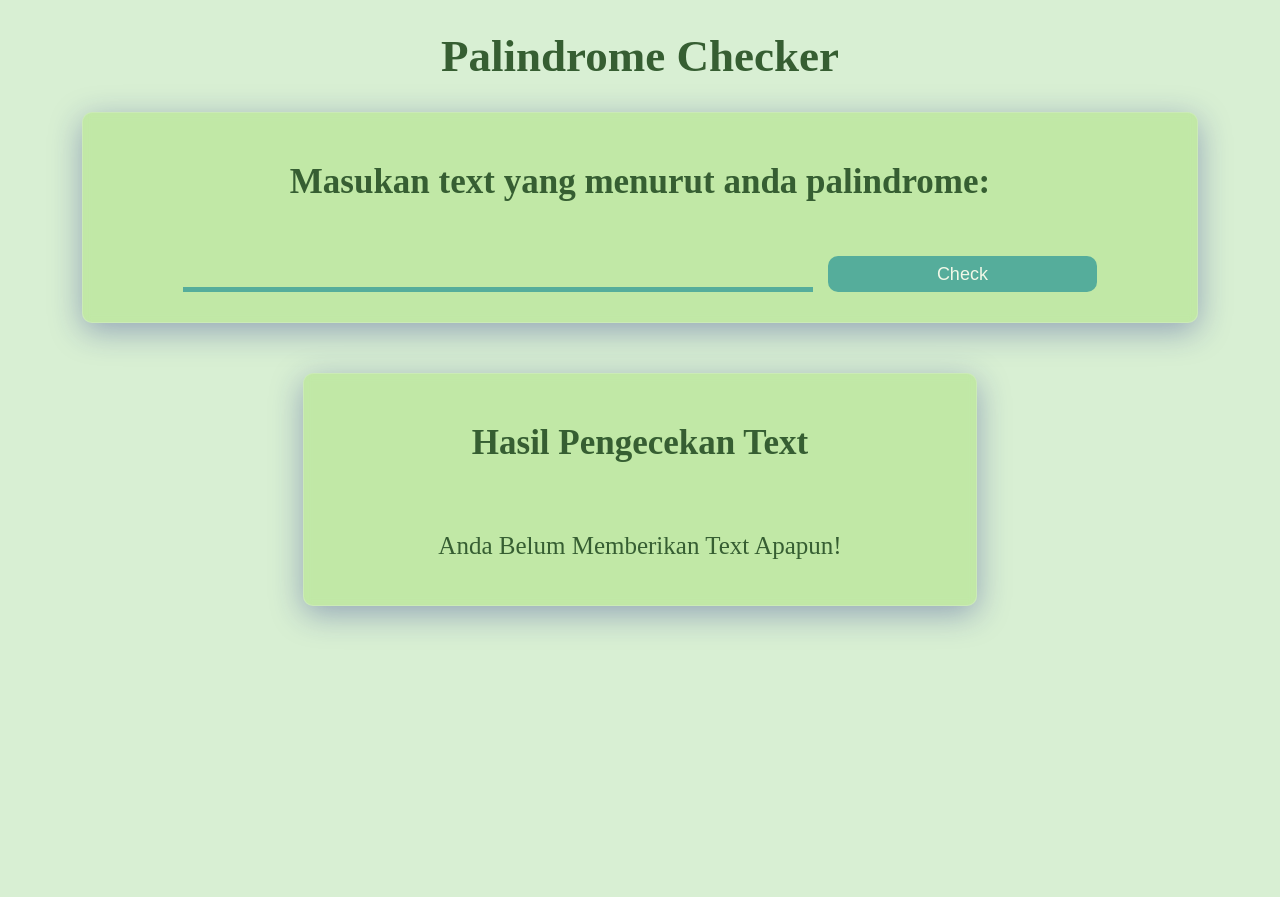
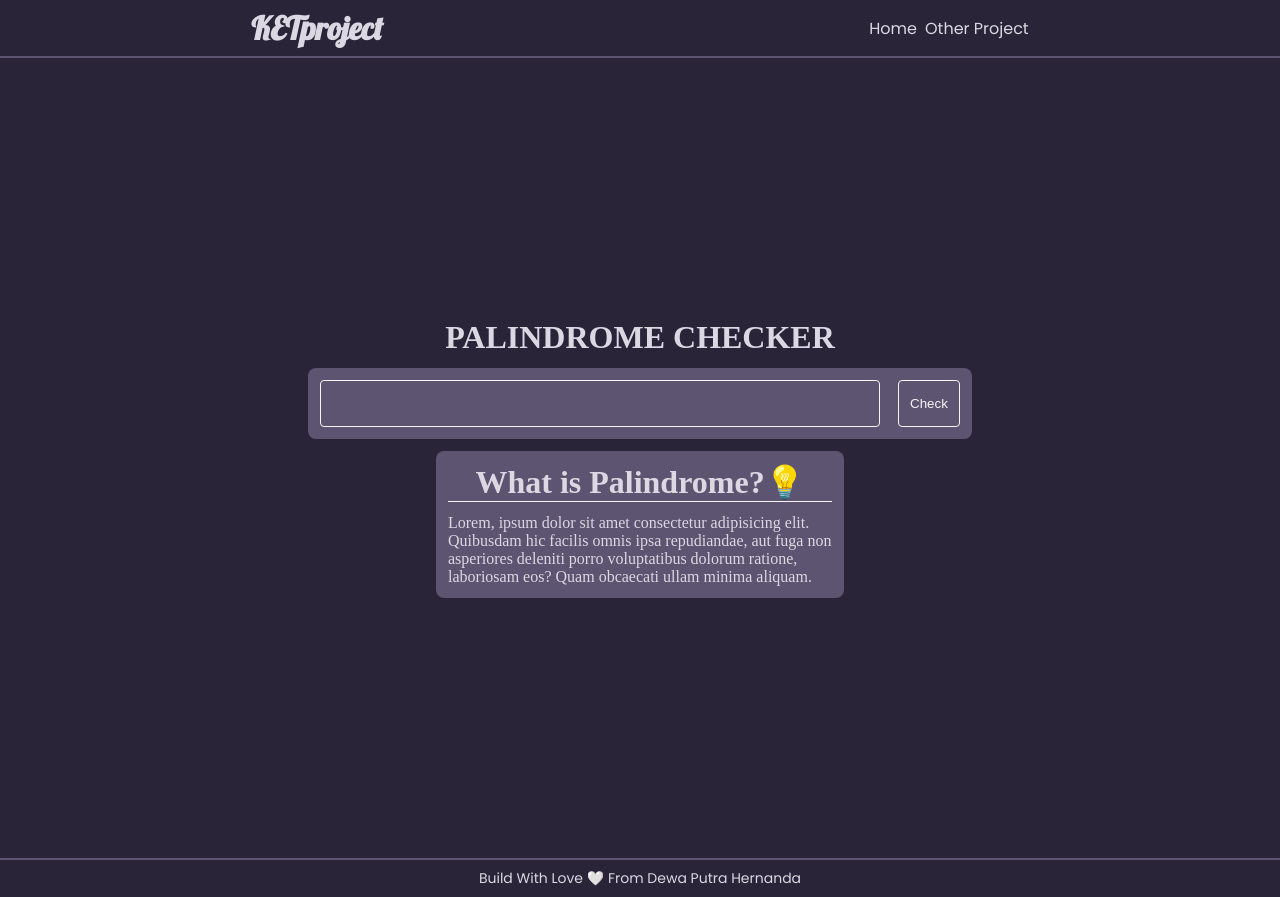
Before and after one commit to dewa-nanda/Palindrome-Checker, a plain HTML site: page index.html in a window 1280 px wide. Before the commit the page ends 800 px from the top, so only its background shows below. Drawn offline with Linux system fonts and the light colour scheme.

Commit message:
update style

```diff
--- a/index.html
+++ b/index.html
@@ -4,10 +4,56 @@
   <head>
     <link rel="stylesheet" href="styles.css">
     <script src="scripts.js"></script>
+
+    <link rel="preconnect" href="https://fonts.googleapis.com">
+    <link rel="preconnect" href="https://fonts.gstatic.com" crossorigin>
+    <link href="https://fonts.googleapis.com/css2?family=Poppins:ital,wght@0,100;0,200;0,300;0,400;0,500;0,600;0,700;0,800;0,900;1,100;1,200;1,300;1,400;1,500;1,600;1,700;1,800;1,900&display=swap" rel="stylesheet">
+    <link rel="preconnect" href="https://fonts.googleapis.com">
+    <link rel="preconnect" href="https://fonts.gstatic.com" crossorigin>
+    <link href="https://fonts.googleapis.com/css2?family=Lobster&family=Poppins:ital,wght@0,100;0,200;0,300;0,400;0,500;0,600;0,700;0,800;0,900;1,100;1,200;1,300;1,400;1,500;1,600;1,700;1,800;1,900&display=swap" rel="stylesheet">
+    <link rel="preconnect" href="https://fonts.googleapis.com">
+    <link rel="preconnect" href="https://fonts.gstatic.com" crossorigin>
+    <link href="https://fonts.googleapis.com/css2?family=Assistant:wght@200..800&family=Lobster&family=Lobster+Two:ital,wght@0,400;0,700;1,400;1,700&family=Poppins:ital,wght@0,100;0,200;0,300;0,400;0,500;0,600;0,700;0,800;0,900;1,100;1,200;1,300;1,400;1,500;1,600;1,700;1,800;1,900&display=swap" rel="stylesheet">
   </head>
 
   <body>
-    <div>
+    <header>
+      <div id="logo-header">
+        <h1>KETproject</h1>
+      </div>
+
+      <nav id="navigation-header">
+        <a href="#">Home</a>
+        <a href="#">Other Project</a>
+      </nav>
+    </header>
+
+    <main>
+      <div id="header-main">
+        <h1>PALINDROME CHECKER</h1>
+      </div>
+
+      <div id="content-main">
+        <div id="form-input">
+          <input id="text-input">
+          <button id="check-btn">Check</button>
+        </div>
+      </div>
+
+      <div id="content-information">
+        <h1>What is Palindrome?💡</h1>
+
+        <div>
+          <p>Lorem, ipsum dolor sit amet consectetur adipisicing elit. Quibusdam hic facilis omnis ipsa repudiandae, aut fuga non asperiores deleniti porro voluptatibus dolorum ratione, laboriosam eos? Quam obcaecati ullam minima aliquam.</p>
+        </div>
+      </div>
+    </main>
+
+    <footer>
+      <p>Build With Love 🤍 From <a href="https://github.com/dewa-nanda" target="_blank">Dewa Putra Hernanda</a></p>
+    </footer>
+
+    <!-- <div>
       <div id="heading-content">
         <h1>Palindrome Checker</h1>
       </div>
@@ -31,6 +77,6 @@
           </div>
         </div>
       </main>
-    </div>
+    </div> -->
   </body>
 </html>
--- a/scripts.js
+++ b/scripts.js
@@ -9,6 +9,7 @@ document.addEventListener('DOMContentLoaded', function() {
 
         if(inputElement.value == ''){
             resultContent.innerText = "Anda Belum Memberikan Text Apapun!"
+            window.alert("Text Tidak Boleh Kosong!");
         }else{
             if(JSON.stringify(realText) == JSON.stringify(reveseText))
             {
@@ -18,5 +19,4 @@ document.addEventListener('DOMContentLoaded', function() {
             }
         }
     })
-
 });
--- a/styles.css
+++ b/styles.css
@@ -1,8 +1,130 @@
-body {
-    background-color:#D8EFD3;
+  * {
+    padding: 0px;
+    margin: 0px;
   }
 
-  #heading-content h1{
+  body {
+    background-color:#2a2438;
+    color: #dbd8e3;
+  }
+
+  header{
+    border-bottom: 2px solid #5c5470;
+    padding: 8px;
+    display: flex;
+    justify-content: space-around;
+
+
+    #logo-header{
+      color: #dbd8e3;
+      font-family: "Lobster", sans-serif;
+    }
+
+    #navigation-header{
+      height: 100%;
+      margin: auto 0;
+      display: flex;
+      gap: 8px;
+      font-family: "Poppins", sans-serif;
+
+      a{
+        color: #dbd8e3;
+        text-decoration: none;
+      }
+
+      a:hover{
+        color: #f7f7f7;
+        text-decoration: underline;
+      }
+    }
+  }
+
+  main {
+    min-height: 100vh;
+    width: 100%;
+    display: flex;
+    gap: 12px;
+    flex-direction: column;
+    justify-content: center;
+
+    #header-main{
+      text-align: center;
+    }
+
+    #content-main{
+      border-radius: 8px;
+      width: 50%;
+      padding: 12px;
+      background-color: #5c5470;
+      margin: 0 auto;
+
+      #form-input{
+        display: flex;
+        justify-content: center;
+        gap: 18px;
+        input {
+          background-color: #5c5470;
+          color: whitesmoke;
+          flex-basis: 90%;
+          border: 1px solid whitesmoke;
+          border-radius: 4px;
+          height: 45px;
+          text-align: center;
+        }
+        button{
+          flex-basis: 10%;
+          border-radius: 4px;
+          border: 0px;
+          background-color: #5c5470;
+          color: whitesmoke;
+          border: 1px solid whitesmoke;
+        }
+        button:hover{
+          background-color: whitesmoke;
+          color: #5c5470;
+          border: 1px solid #5c5470;
+        }
+
+      }
+    }
+
+    #content-information{
+      border-radius: 8px;
+      width: 30%;
+      padding: 12px;
+      background-color: #5c5470;
+      margin: 0 auto;
+      display: flex;
+      flex-direction: column;
+      gap: 12px;
+
+      h1{
+        text-align: center;
+        border-bottom: 1px solid whitesmoke;
+      }
+
+
+    }
+  }
+
+  footer {
+    padding: 8px;
+    border-top: 2px solid #5c5470;
+    text-align: center;
+    font-family: "Poppins", sans-serif;
+    font-size: 14px;
+    a{
+      color: #dbd8e3;
+      text-decoration: none;
+    }
+
+    a:hover{
+      color: #f7f7f7;
+      text-decoration: underline;
+    }
+  }
+
+  /* #heading-content h1{
     color: #365E32;
     text-align:center;
     font-size: 45px;
@@ -84,3 +206,4 @@ body {
     background-color: #95D2B3;
     color:#F1F8E8;
   }
+   */
```
